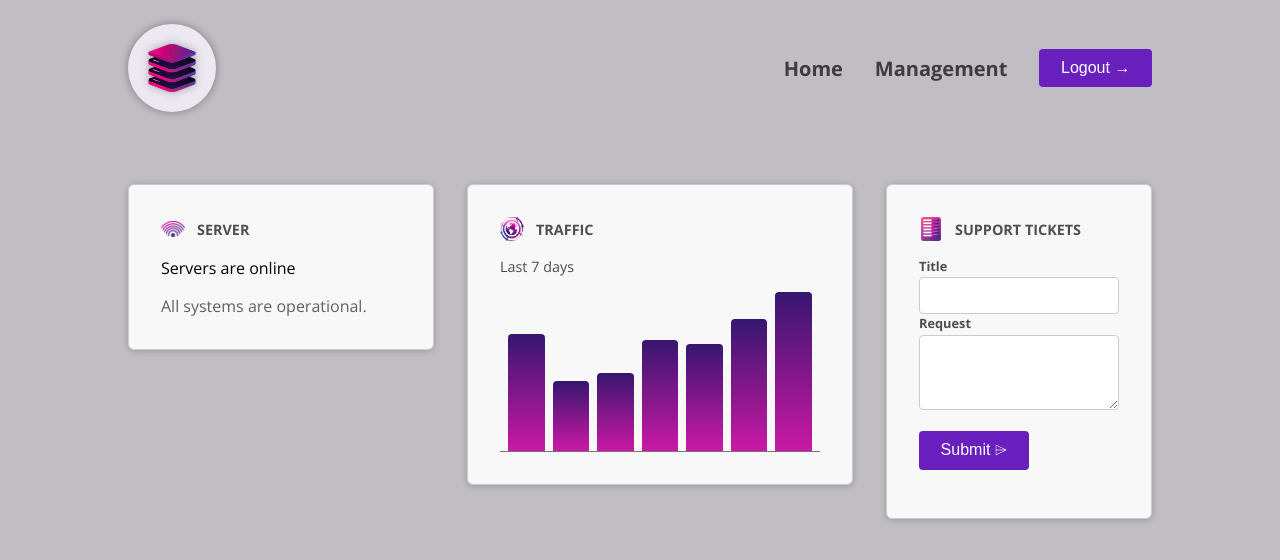
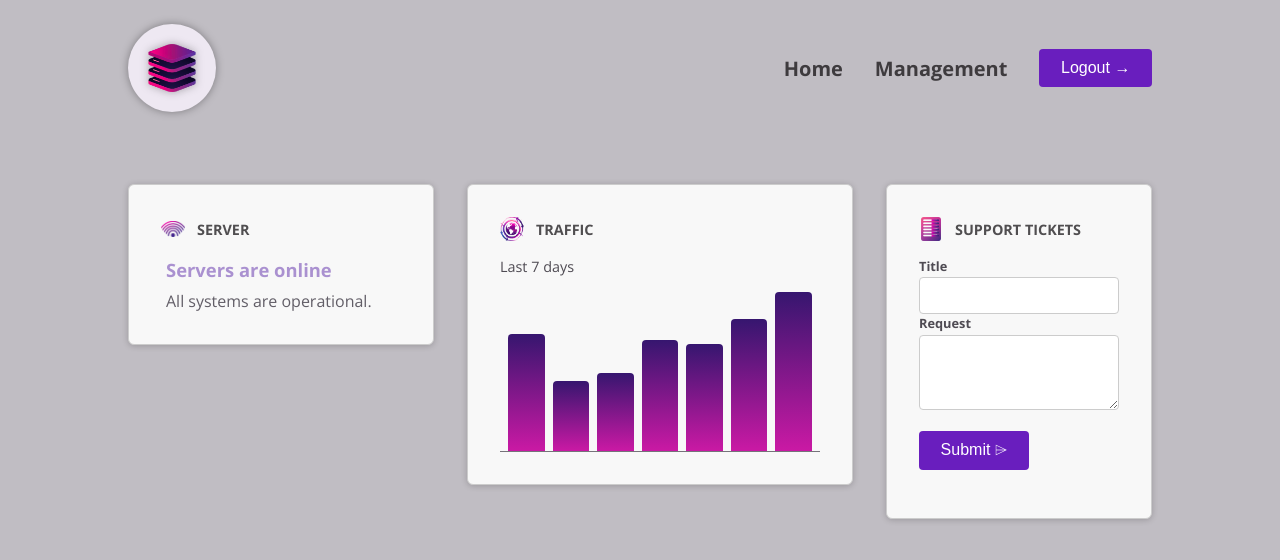
Before and after one commit to cuongle-ventures/components-templates-deep-dive, an Angular app: page / in a window 1280 px wide. Shown: the top 560 px of the page. Built offline with nearby package versions, Linux system fonts and the light colour scheme.

Commit message:
chore: lifecycle

```diff
--- a/src/app/dashboard/server-status/server-status.component.css
+++ b/src/app/dashboard/server-status/server-status.component.css
@@ -1,6 +1,8 @@
 :host {
   display: block;
   width: 15rem;
+  padding-left: 5px;
+  padding-right: 5px;
 }
 
 .status p:first-of-type {
--- a/src/app/dashboard/server-status/server-status.component.html
+++ b/src/app/dashboard/server-status/server-status.component.html
@@ -1,3 +1,9 @@
+<div [class]="{
+  status: true,
+  'status-online': currentStatus === 'online',
+  'status-offline': currentStatus === 'offline',
+  'status-unknown': currentStatus === 'unknown',
+}">
   @if (currentStatus === 'online') {
     <p>Servers are online</p>
     <p>All systems are operational.</p>
@@ -8,3 +14,4 @@
     <p>Server status is unknown</p>
     <p>Fetching server status failed.</p>
   }
+</div>
--- a/src/app/dashboard/server-status/server-status.component.ts
+++ b/src/app/dashboard/server-status/server-status.component.ts
@@ -1,4 +1,4 @@
-import { Component } from '@angular/core';
+import { Component, OnDestroy, OnInit } from '@angular/core';
 
 @Component({
   selector: 'app-server-status',
@@ -7,6 +7,27 @@ import { Component } from '@angular/core';
   templateUrl: './server-status.component.html',
   styleUrl: './server-status.component.css'
 })
-export class ServerStatusComponent {
+export class ServerStatusComponent implements OnInit, OnDestroy {
   currentStatus = 'online';
+  private interval?: ReturnType<typeof setInterval>;
+
+  constructor () {}
+
+  ngOnDestroy(): void {
+    clearInterval(this.interval)
+  }
+
+  ngOnInit(): void {
+    this.interval = setInterval(() => {
+      const rnd = Math.random();
+
+      if (rnd < 0.5) {
+        this.currentStatus = 'online'
+      } else if (rnd < 0.9) {
+        this.currentStatus = 'offline'
+      } else {
+        this.currentStatus = 'unknown'
+      }
+    }, 1000)
+  }
 }
--- a/src/app/shared/control/control.component.ts
+++ b/src/app/shared/control/control.component.ts
@@ -1,4 +1,4 @@
-import { Component, Input, ViewEncapsulation } from '@angular/core';
+import { Component, ElementRef, HostBinding, HostListener, inject, Input, ViewEncapsulation } from '@angular/core';
 
 @Component({
   selector: 'app-control',
@@ -9,9 +9,24 @@ import { Component, Input, ViewEncapsulation } from '@angular/core';
   // global styles
   encapsulation: ViewEncapsulation.None,
   host: {
-    class: 'control'
+    // class: 'control',
+    // '(click)': 'onClick()'
   }
 })
 export class ControlComponent {
+  @HostBinding('class') className = 'control';
+  @HostBinding('title') title = 'Control';
+
+  // Getting current host element
+  private el = inject(ElementRef);
+
+  @HostListener('click') onClick() {
+    console.log('clicked', this.el)
+  }
+
+  @HostListener('mouseover') onMouseOver() {
+    // console.log('mouse over')
+  }
+
   @Input({ required: true }) label!: string;
 }
```
Also changed, not shown: src/app/app.component.html (line endings or trailing spaces). Lines whose indentation alone changed are shown as unchanged.
